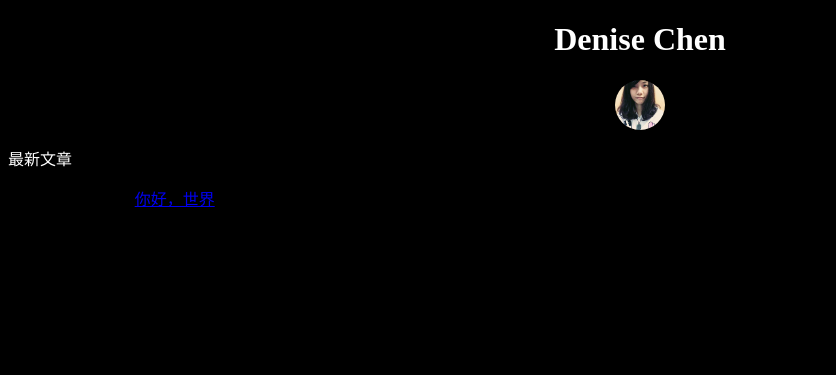
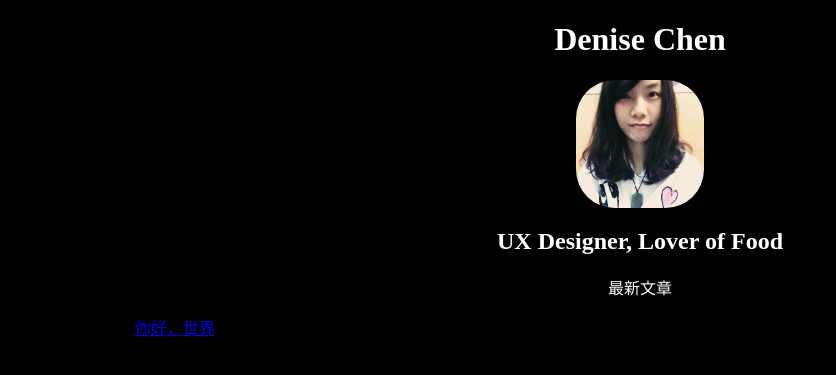
Before and after one commit to Denise-Chen/jekyll_demo, a Jekyll site: the page built from index.html, in a window 1280 px wide. Shown: the top 375 px of the page, without its empty margins (0-836 px from the left). Built offline with Jekyll 4.4.1, drawn with Linux system fonts in a browser that asks for light colours.

Commit message:
add some words

```diff
--- a/css/default.css
+++ b/css/default.css
@@ -3,11 +3,12 @@ background-color: black;
 }
 
 img {
-border-radius:50%;
+border-radius:30%;
 margin: 0 auto;
 display: block;
 }
 
-h1,p {
+h1,h2,p {
 color:#ffffff;
+text-align:center;
 }
--- a/index.html
+++ b/index.html
@@ -6,9 +6,10 @@ title: Denise Chen
 <link href="css/default.css" rel="stylesheet" type="text/css"/>
 </head>
 <body>
-<h1 align="center">{{ page.title }}</h1>
+<h1>{{ page.title }}</h1>
 <section id="about">
-<img src="images/me.jpeg" width="50" height="50" />
+<img src="images/me.jpeg" width="128" height="128" />
+<h2> UX Designer, Lover of Food</h2>
 </section>
 <p>最新文章</p>
 <ul>
```
